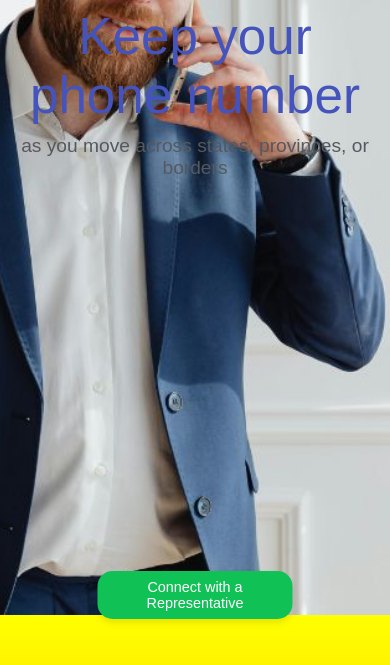
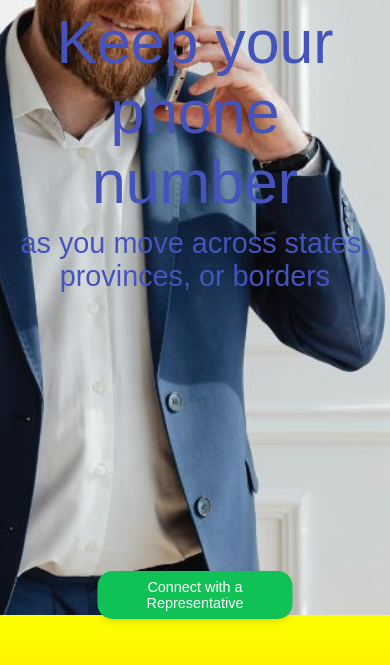
Before and after one commit to lucky-geek/ringo-landing, a plain HTML site: page index.html in a window 390 px wide. Shown: the part 179-844 px from the top of the page. Drawn offline with Linux system fonts and the light colour scheme.

```diff
--- a/index.html
+++ b/index.html
@@ -154,16 +154,16 @@
             }
             .background h1 {
                 margin: 0;
-                font-size: 3.2rem;
+                font-size: 3.8rem;
                 color: #4454BC;
                 font-weight: 500;
             }
 
             .background h3 {
                 margin: 10px 0 0;
-                font-size: 1.2rem;
+                font-size: 1.8rem;
                 font-weight: 500;
-                color: #54595F;
+                color: #4454BC;
             }
         }
     </style>
```
